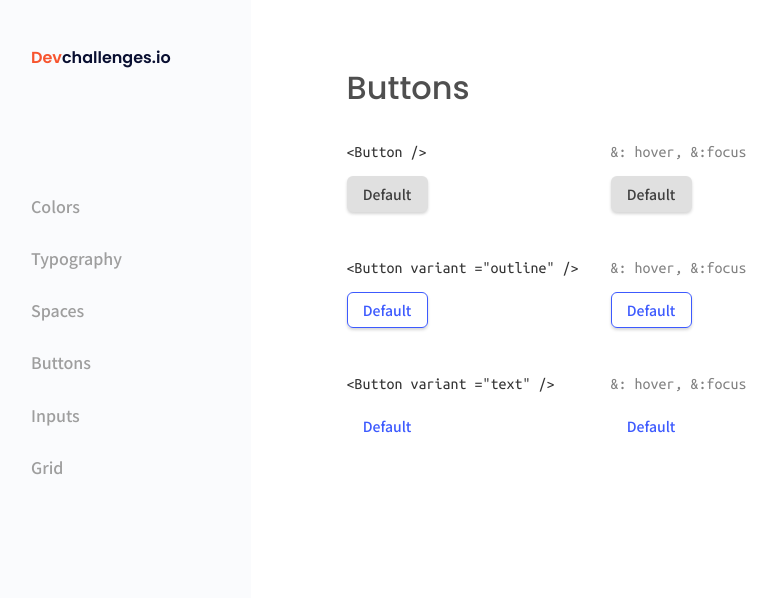
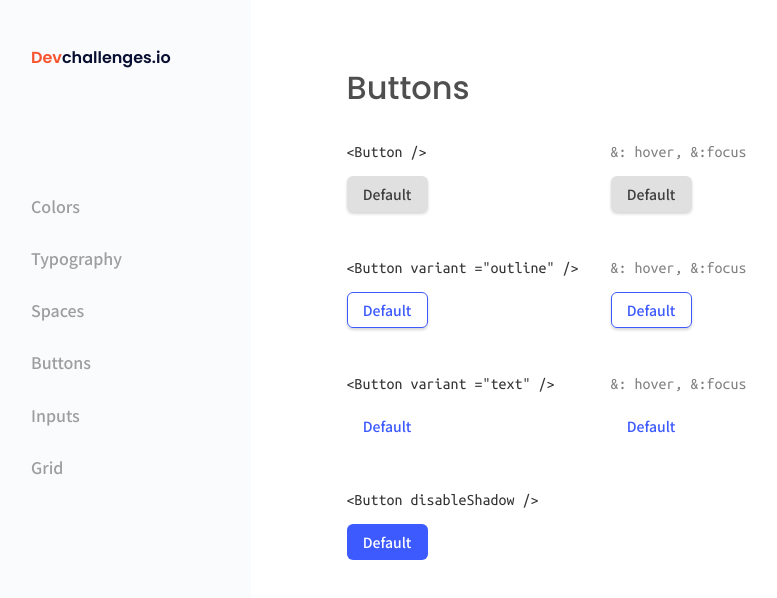
Before and after one commit to FV-Cano/devChallenges, a React (Create React App) app in the folder Front-end/button-component-master/: page / in a window 1280 px wide. Shown: the top 598 px of the page, without its empty margins (17-794 px from the left). Built offline with nearby package versions, Linux system fonts and the light colour scheme.

Commit message:
Shadowed button

```diff
--- a/Front-end/button-component-master/src/App.tsx
+++ b/Front-end/button-component-master/src/App.tsx
@@ -42,6 +42,12 @@ function App() {
 							<Button variant="text" />
 						</div>
 					</div>
+					<div className="group">
+						<div className="disableShadowButton">
+							<p className="name">&lt;Button disableShadow /&gt;</p>
+							<Button disableShadow={false} />
+						</div>
+					</div>
 				</div>
 			</div>
 		</div>
--- a/Front-end/button-component-master/src/components/Button.tsx
+++ b/Front-end/button-component-master/src/components/Button.tsx
@@ -37,7 +37,7 @@ export const Button = (props: ButtonProps) => {
 	return (
 		<button
 			className={`button ${variant} ${size} ${color}
-			${disableShadow ? "disableShadow" : ""}
+			${disableShadow ? "" : "shadowed"}
 			${disabled ? "disabled" : ""}
 		`}
 		>
--- a/Front-end/button-component-master/src/styles/Button.css
+++ b/Front-end/button-component-master/src/styles/Button.css
@@ -35,6 +35,15 @@
 	box-shadow: none;
 }
 
+/* * DISABLE-SHADOW */
+
+.button.shadowed {
+	background-color: #3d5afe;
+	border: none;
+	color: #fff;
+	box-shadow: none;
+}
+
 /* ! || Alt-styles */
 
 /* * DEFAULT-ALT */
```
